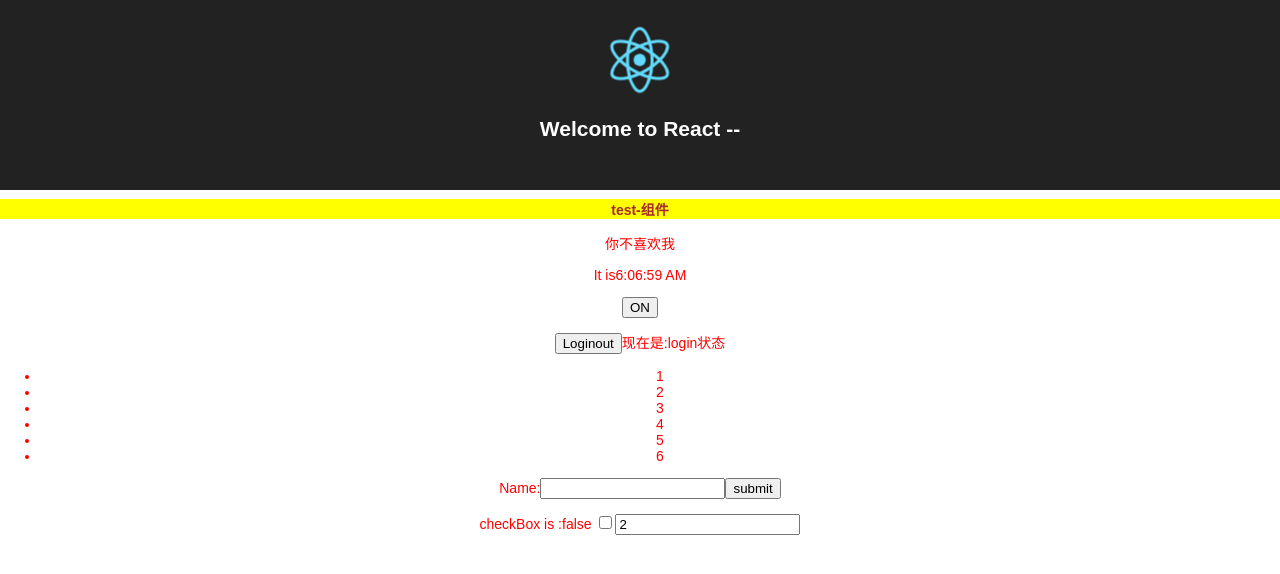
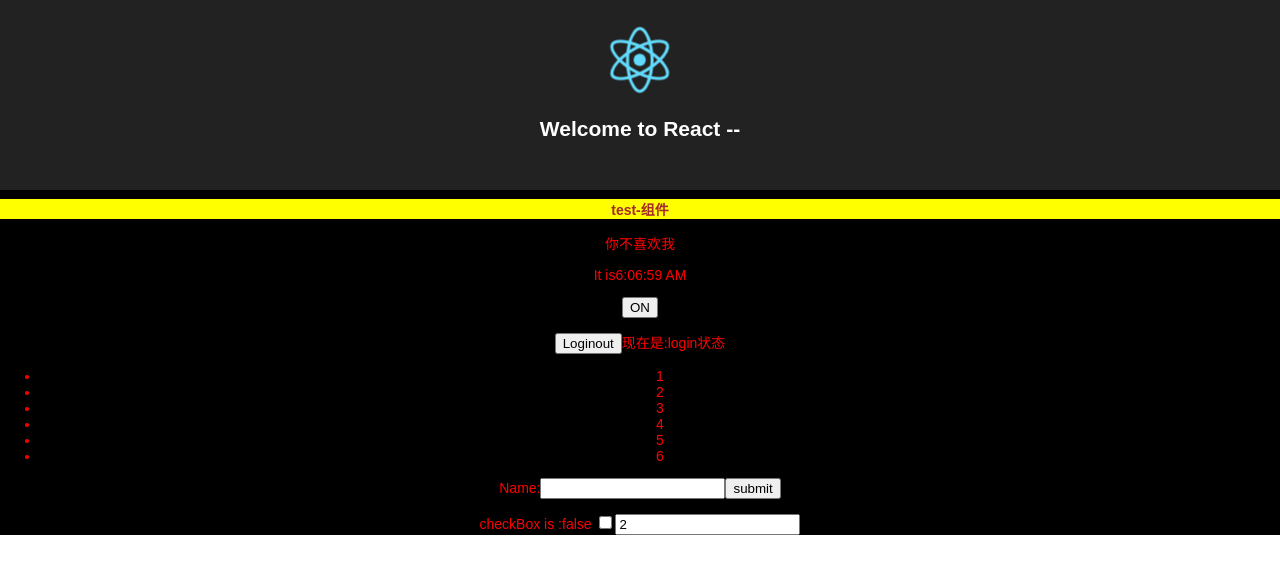
Before and after one commit to BOSS-HU/test, a React (Create React App) app: page / in a window 1280 px wide. Shown: the top 574 px of the page. Built offline with nearby package versions, Linux system fonts and the light colour scheme.

Commit message:
change App.css on new1

```diff
--- a/src/App.css
+++ b/src/App.css
@@ -1,5 +1,6 @@
 .App {
   text-align: center;
+  background: #000;
 }
 
 .App-logo {
```
